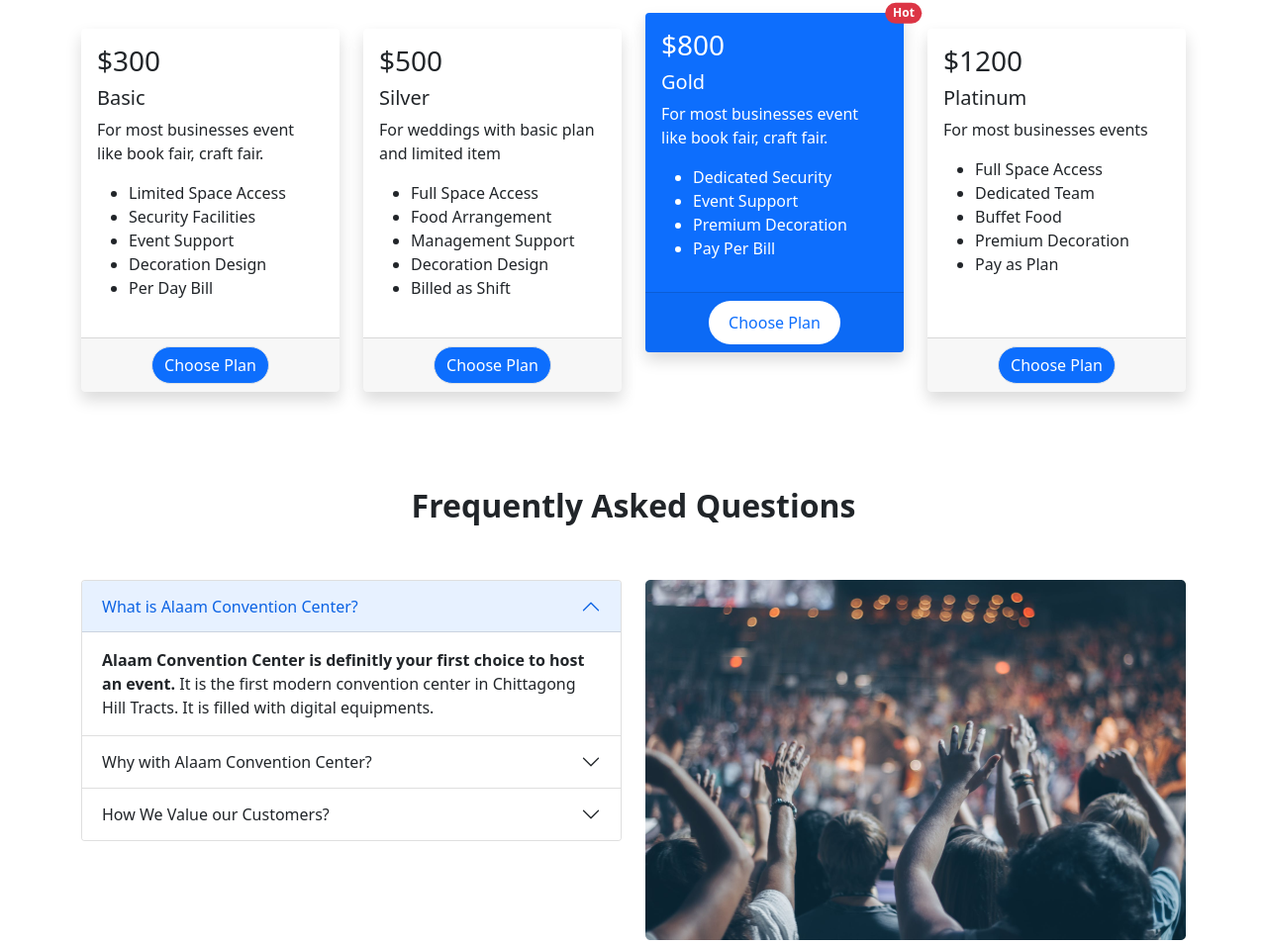
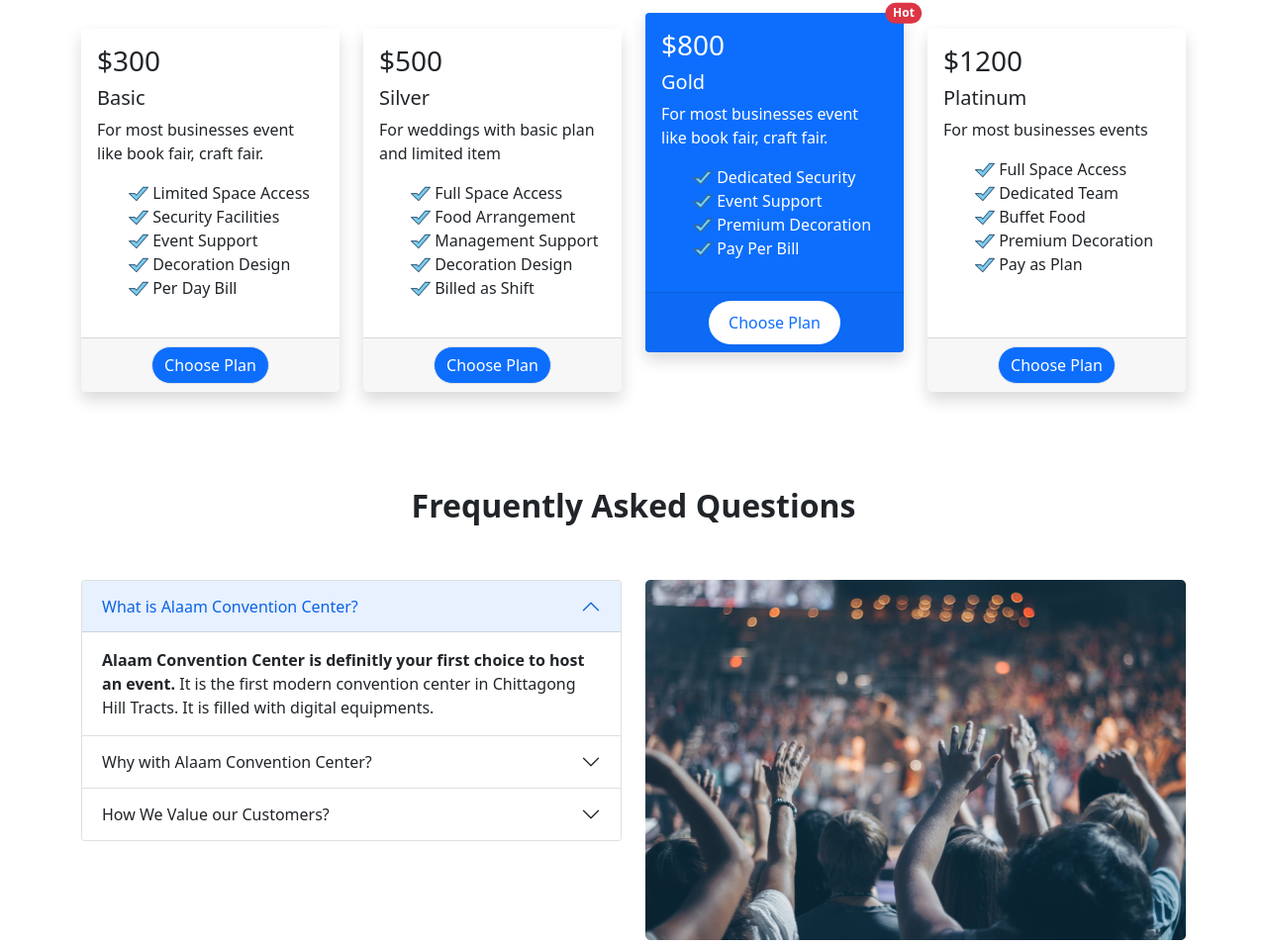
Before and after one commit to n00bNn00b/alaam-convention-center, a plain HTML site: page index.html in a window 1280 px wide. Shown: the part 1191-2147 px from the top of the page at 99% size. Drawn offline with nearby package versions, Linux system fonts and the light colour scheme.

Commit message:
tick mark added and bullet removed

```diff
--- a/index.html
+++ b/index.html
@@ -155,12 +155,27 @@
                       <h5 class="card-title">Basic</h5>
                       <p class="card-text">For most businesses event
                         like book fair, craft fair.</p>
-                        <ul>
-                            <li>Limited Space Access</li>
-                            <li>Security Facilities</li>
-                            <li>Event Support</li>
-                            <li>Decoration Design</li>
-                            <li>Per Day Bill</li>
+                        <ul class="custom-list">
+                            <li>
+                              <img src="icons/tick-svgrepo-com.svg" height="20px" width="20px" alt="">
+                              Limited Space Access
+                            </li>
+                            <li>
+                              <img src="icons/tick-svgrepo-com.svg" height="20px" width="20px" alt="">
+                              Security Facilities
+                            </li>
+                            <li>
+                              <img src="icons/tick-svgrepo-com.svg" height="20px" width="20px" alt="">
+                              Event Support
+                            </li>
+                            <li>
+                              <img src="icons/tick-svgrepo-com.svg" height="20px" width="20px" alt="">
+                              Decoration Design
+                            </li>
+                            <li>
+                              <img src="icons/tick-svgrepo-com.svg" height="20px" width="20px" alt="">
+                              Per Day Bill
+                            </li>
                         </ul>
                     </div>
                     <div class="card-footer d-flex justify-content-center">
@@ -176,12 +191,27 @@
                           <h3>$500</h3>
                             <h5 class="card-title">Silver</h5>
                             <p class="card-text">For weddings with basic plan and limited item</p>
-                              <ul>
-                                  <li>Full Space Access</li>
-                                  <li>Food Arrangement</li>
-                                  <li>Management Support</li>
-                                  <li>Decoration Design</li>
-                                  <li>Billed as Shift</li>
+                              <ul class="custom-list">
+                                  <li>
+                                    <img src="icons/tick-svgrepo-com.svg" height="20px" width="20px" alt="">
+                                    Full Space Access
+                                  </li>
+                                  <li>
+                                    <img src="icons/tick-svgrepo-com.svg" height="20px" width="20px" alt="">
+                                    Food Arrangement
+                                  </li>
+                                  <li>
+                                    <img src="icons/tick-svgrepo-com.svg" height="20px" width="20px" alt="">
+                                    Management Support
+                                  </li>
+                                  <li>
+                                    <img src="icons/tick-svgrepo-com.svg" height="20px" width="20px" alt="">
+                                    Decoration Design
+                                  </li>
+                                  <li>
+                                    <img src="icons/tick-svgrepo-com.svg" height="20px" width="20px" alt="">
+                                    Billed as Shift
+                                  </li>
                               </ul>
                           </div>
                       <div class="card-footer d-flex justify-content-center">
@@ -200,11 +230,23 @@
                           <h5 class="card-title">Gold</h5>
                           <p class="card-text">For most businesses event
                             like book fair, craft fair.</p>
-                            <ul>
-                                <li>Dedicated Security</li>
-                                <li>Event Support</li>
-                                <li>Premium Decoration</li>
-                                <li>Pay Per Bill</li>
+                            <ul class="custom-list">
+                                <li>
+                                  <img src="icons/tick-svgrepo-com.svg" height="20px" width="20px" alt="">
+                                  Dedicated Security
+                                </li>
+                                <li>
+                                  <img src="icons/tick-svgrepo-com.svg" height="20px" width="20px" alt="">
+                                  Event Support
+                                </li>
+                                <li>
+                                  <img src="icons/tick-svgrepo-com.svg" height="20px" width="20px" alt="">
+                                  Premium Decoration
+                                </li>
+                                <li>
+                                  <img src="icons/tick-svgrepo-com.svg" height="20px" width="20px" alt="">
+                                  Pay Per Bill
+                                </li>
                             </ul>
                         </div>
                     <div class="card-footer d-flex justify-content-center">
@@ -222,12 +264,27 @@
                               <h5 class="card-title">Platinum</h5>
                               <p class="card-text">For most businesses events
                                 </p>
-                                <ul>
-                                    <li>Full Space Access</li>
-                                    <li>Dedicated Team</li>
-                                    <li>Buffet Food</li>
-                                    <li>Premium Decoration</li>
-                                    <li>Pay as Plan</li>
+                                <ul class="custom-list">
+                                    <li>
+                                      <img src="icons/tick-svgrepo-com.svg" height="20px" width="20px" alt="">
+                                      Full Space Access
+                                    </li>
+                                    <li>
+                                      <img src="icons/tick-svgrepo-com.svg" height="20px" width="20px" alt="">
+                                      Dedicated Team
+                                    </li>
+                                    <li>
+                                      <img src="icons/tick-svgrepo-com.svg" height="20px" width="20px" alt="">
+                                      Buffet Food
+                                    </li>
+                                    <li>
+                                      <img src="icons/tick-svgrepo-com.svg" height="20px" width="20px" alt="">
+                                      Premium Decoration
+                                    </li>
+                                    <li>
+                                      <img src="icons/tick-svgrepo-com.svg" height="20px" width="20px" alt="">
+                                      Pay as Plan
+                                    </li>
                                 </ul>
                             </div>
                       <div class="card-footer d-flex justify-content-center">
--- a/style.css
+++ b/style.css
@@ -37,3 +37,6 @@
 .contact-color {
   color: #943d24;
 }
+.custom-list {
+  list-style-type: none;
+}
```
Also changed, not shown: icons/tick-svgrepo-com.svg (added), images/check.png (added).
